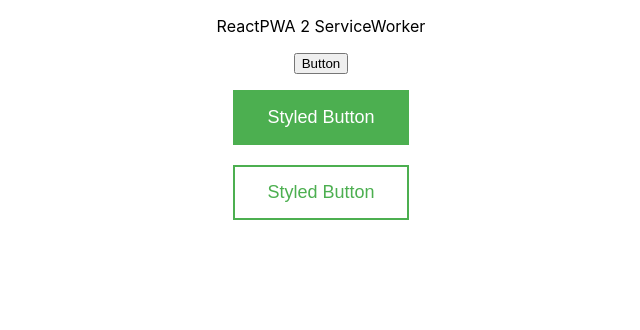
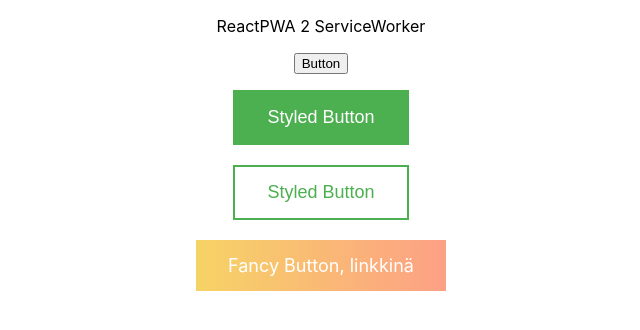
Before and after one commit to SeijaLauronen/PWAReactApp1, a React (Create React App) app: page / in a window 1280 px wide. Shown: the top 330 px of the page, without its empty margins (319-959 px from the left). Built offline with nearby package versions, Linux system fonts and the light colour scheme.

Commit message:
Extended style ja polymofismi as linkkinä

```diff
--- a/src/App.js
+++ b/src/App.js
@@ -1,7 +1,7 @@
 import React from 'react';
 import './App.css';
 //Jostain syystä valittaa tästä, että on jo importattu, mutta pienellä kirjaimella button
-import StyledButton from './components/Button/Button'
+import StyledButton, {FancyButton} from './components/Button/Button'
 
 function App() {
   return (
@@ -13,6 +13,8 @@
       <StyledButton>Styled Button</StyledButton>
       <div><br/></div>
       <StyledButton variant='outline'>Styled Button</StyledButton>
+      <div><br/></div>
+      <FancyButton as='a'>Fancy Button, linkkinä</FancyButton>
     </div>
   );
 }
--- a/src/components/Button/Button.js
+++ b/src/components/Button/Button.js
@@ -1,2 +1,3 @@
-import { StyledButton } from "./Button.styles";
+import { StyledButton, FancyButton } from "./Button.styles";
 export default StyledButton;
+export {FancyButton};
--- a/src/components/Button/Button.styles.js
+++ b/src/components/Button/Button.styles.js
@@ -14,3 +14,8 @@
 cursor: pointer;
 transition: 0.5s all ease-out;
 `
+
+export const FancyButton = styled(StyledButton)`
+background-image: linear-gradient(to right, #f6d365 0% , #fda085 100% );
+border:none;
+`
```
